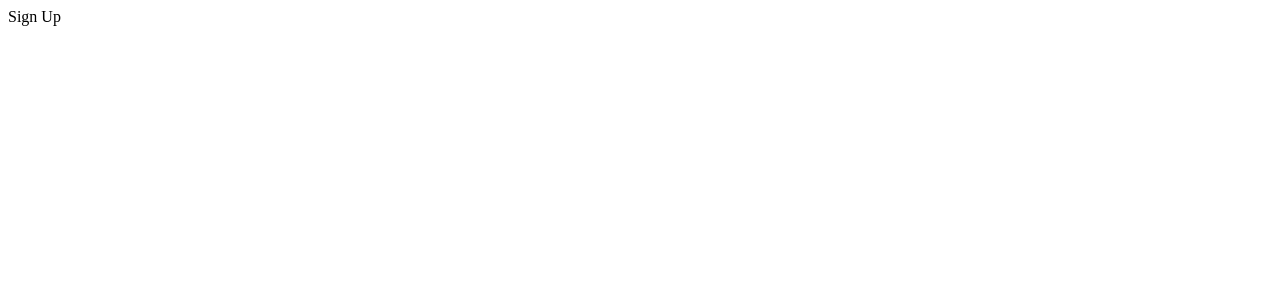
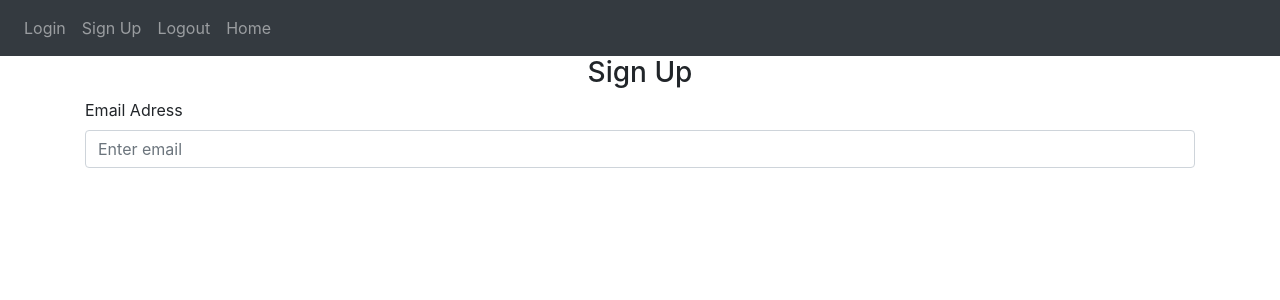
Before and after one commit to ivekccc/Flask-Web-App-Notes, a Flask app: page /sign-up in a window 1280 px wide. Before the commit the part shown is almost empty. Shown: the top 300 px of the page. Run offline with Flask 3, Linux system fonts and the light colour scheme; some libraries are stand-ins or nearby versions.

Commit message:
Dosta za danas

```diff
--- a/webiste/auth.py
+++ b/webiste/auth.py
@@ -1,10 +1,10 @@
-from flask import Blueprint
+from flask import Blueprint,render_template
 
 auth=Blueprint('auth',__name__)
 
 @auth.route("/login")
 def login():
-    return "<p>Login</p>"
+    return render_template("login.html",text="Testing")
 
 @auth.route("/logout")
 def logout():
@@ -12,4 +12,4 @@ def logout():
 
 @auth.route("/sign-up")
 def sign_up():
-    return "<p>Sign Up</p>"
+    return render_template("sign_up.html")
--- a/webiste/templates/home.html
+++ b/webiste/templates/home.html
@@ -1,5 +1,5 @@
 {%extends "base.html"%}
-<title>{%block title%}Changed{%endblock%}</title>
+<title>{%block title%}Home{%endblock%}</title>
 {%block content%}
 <h1>This is home</h1>
 {%endblock%}
--- /dev/null
+++ b/webiste/templates/login.html
@@ -0,0 +1,5 @@
+{%extends "base.html"%}
+<title>{%block title%}Login{%endblock%}</title>
+{%block content%}
+<h1>This is login page</h1>
+{%endblock%}
--- /dev/null
+++ b/webiste/templates/sign_up.html
@@ -0,0 +1,12 @@
+{%extends "base.html"%}
+<title>{%block title%}Sign Up{%endblock%}</title>
+{%block content%}
+<form method="POST">
+    <h3 align="center">Sign Up</h3>
+    <div class="form-group">
+        <label for="email">Email Adress</label>
+        <input type="email" class="form-control" id="email" name="email" placeholder="Enter email">
+
+    </div>
+</form>
+{%endblock%}
```
